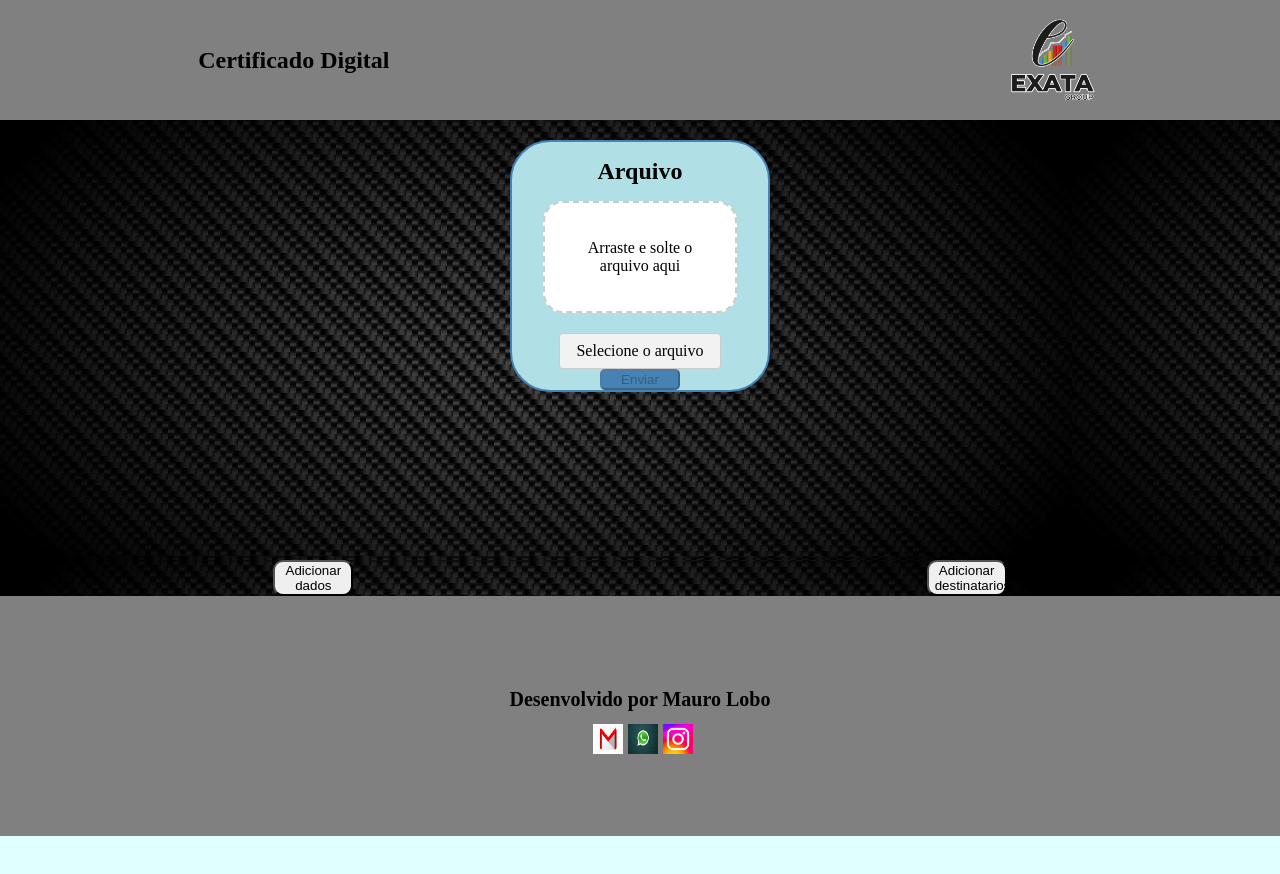
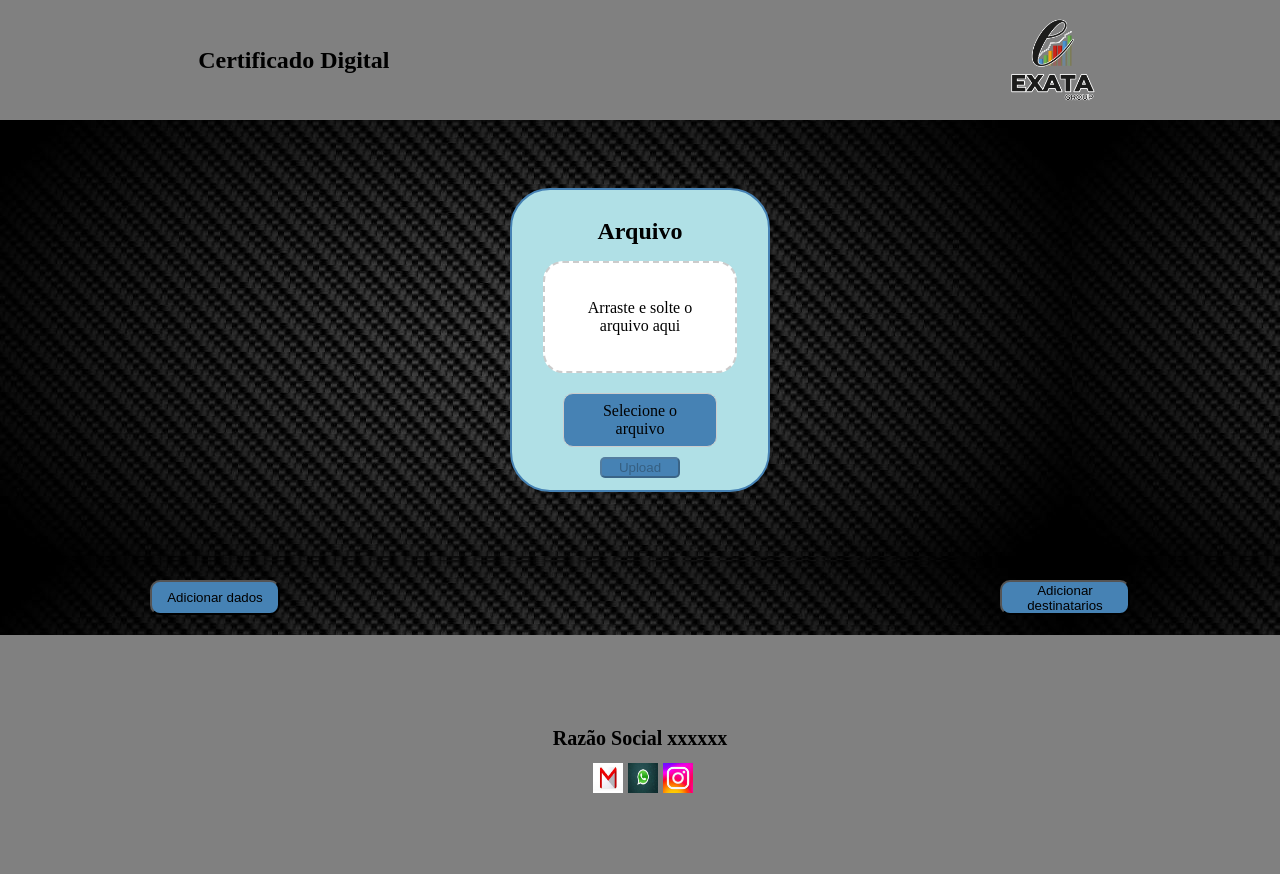
Before and after one commit to devmaurolobo/form_vanessa, a React app: page / in a window 1280 px wide. Before the commit the page ends 836 px from the top, so only its background shows below. Built offline with nearby package versions, Linux system fonts and the light colour scheme; the HTML template or start-up script is replaced by a standard one.

Commit message:
10/05 3.23
10/05 3.23

```diff
--- a/src/App.jsx
+++ b/src/App.jsx
@@ -75,7 +75,7 @@ function App() {
                     <FileInputLabel>Selecione o arquivo</FileInputLabel>
                     </FileInputWrapper>
                   <Botao type="button" onClick={handleUploadFile} disabled={!selectedFile}>
-                    Enviar
+                   Upload
                   </Botao>
                 </Botoes>
               </Field>
@@ -110,7 +110,7 @@ function App() {
        <Com onClick={() => setShowForm2(!showForm2)}>Adicionar destinatarios</Com>
       </Seletores>
       <Rodape>
-        <Des>Desenvolvido por Mauro Lobo</Des>
+        <Des>Razão Social xxxxxx</Des>
         <SocialContainer>
           <SocialLink href="https://mail.google.com/mail/u/0/?hl=pt-BR" target="_blank">
             <SocialIcon src={email} alt="E-mail" />
--- a/src/DragDropField.jsx
+++ b/src/DragDropField.jsx
@@ -1,4 +1,5 @@
 import React, { useState } from 'react';
+import pdf from './pdf.jpg';
 import styled from 'styled-components';
 
 const DragDropFieldContainer = styled.div`
@@ -50,7 +51,7 @@ const DragDropField = ({ onFileDrop, selectedFile }) => {
     >
       {selectedFile ? (
         <>
-          <SelectedFileImage src="./public/img/pdf.jpg" alt="Ícone do arquivo PDF" />
+          <SelectedFileImage src= {pdf} alt="Ícone do arquivo PDF" />
           <DragDropFieldText>{selectedFile.name}</DragDropFieldText>
         </>
       ) : (
--- a/src/Styles.js
+++ b/src/Styles.js
@@ -11,15 +11,23 @@ export const Higher = styled.div`
     width: 100%;
 `;
 export const Dados = styled.button`
-    border-radius: 10px;
-    width: 80px;
-    margin-right: 150px;
+   border-radius: 10px;
+    width: 130px;
+    height: 35px;
+    background-color: #4682B4;
+    font-weight: 400;
+    margin-left: 150px;
+
 `;
 
 export const Com = styled.button`
     border-radius: 10px;
-    width: 80px;
-    margin-left: 150px;
+    width: 130px;
+    height: 35px;
+    background-color: #4682B4;
+    font-weight: 400;
+    margin-right: 150px;
+
 `;
 export const Title = styled.h1`
     font-size: 150%;
@@ -35,11 +43,13 @@ export const Photo = styled.img`
 `;
 
 export const Seletores = styled.div`
-    display:flex;
+    display: flex;
     align-items: center;
-    justify-content: space-evenly;
-    width: 100vw;
+    justify-content: space-between;
+    width: 100%;
     background-image: url(${fundo});
+    padding-top: 20px;
+    padding-bottom: 20px;
 
 `;
 
@@ -52,6 +62,7 @@ export const Select = styled.input`
     margin-bottom: 10px;
     width: 50%;
     height: 15px;
+    color:red;
 `;
 
 export const Form = styled.form`
@@ -64,6 +75,7 @@ export const Form = styled.form`
     width: 20vw;
     max-width: 300px;
     justify-content: space-evenly;
+    padding-bottom: 20px;
 `;
 
 export const Form2 = styled.form`
@@ -77,6 +89,7 @@ export const Form2 = styled.form`
     max-width: 300px;
     justify-content: space-evenly;
     position: right;
+    padding-bottom: 20px;
 `;
 export const Field = styled.div`
     display: flex;
@@ -97,7 +110,7 @@ export const Anexo = styled.form`
     border-radius: 40px;
     border: 2px solid #4682B4;
     width: 20vw;
-    height: 500;
+    height: 300px;
 
 `;
 
@@ -105,9 +118,11 @@ export const StyledInput = styled.input`
     text-decoration: none;
     border-radius: 5px;
     width: 60%;
+    border-radius: 5px;
+    width: 80px;
     background-color: #4682B4;
     font-weight: 400;
-    margin-bottom: 5px;
+    margin-top: 15px;
     cursor: pointer;
 `;
 
@@ -118,9 +133,10 @@ export const Box_main = styled.div`
     padding-bottom: 20px;
     padding-top: 20px;
     width: 100vw;
-    padding-left: -30px;
+    padding-left: -80px;
     background-image: url(${fundo});
-    padding-right: -30px;
+    padding-right: -80px;
+    align-items: center;
 `;
 
 export const SelectedFileImage = styled.img`
@@ -134,9 +150,11 @@ export const SelectedFileImage = styled.img`
 export const Botoes = styled.div`
     display: flex;
     flex-direction: column;
+    justify-content: space-between;
     width: 80%;
     margin-top: 20px;
     align-items: center;
+
 
 `;
 
@@ -165,7 +183,8 @@ export const Des = styled.h1`
 `;
 
 export const SocialContainer = styled.div`
-  /* Estilos para o container social aqui */
+  display:flex;
+
 `;
 
 export const SocialLink = styled.a`
@@ -192,19 +211,18 @@ export const CustomFileInput = styled(StyledInput)`
   height: 100%;
   cursor: pointer;
   position: absolute;
-  top: 0;
-  left: 0;
-  opacity: 0;
-  width: 100%;
-  height: 100%;
-  cursor: pointer;
 `;
 
 export const FileInputLabel = styled.span`
   display: inline-block;
   padding: 0.5rem 1rem;
-  background-color: #f2f2f2;
+
   border: 1px solid #ccc;
-  border-radius: 4px;
+
+  border-radius: 10px;
+  width: 120px;
+  background-color: #4682B4;
+  font-weight: 400;
   cursor: pointer;
+  margin-bottom: 10px;
 `;
```
